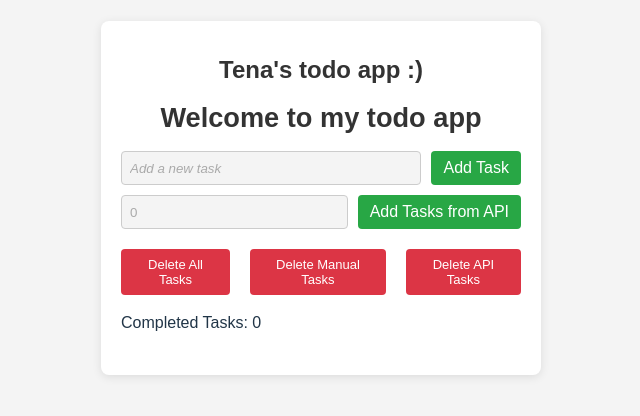
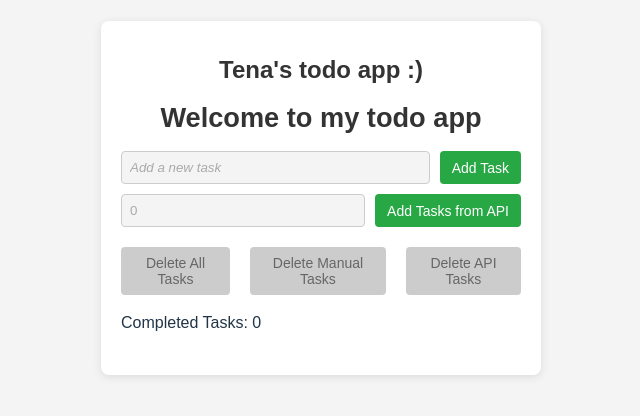
Before and after one commit to TenaRozing1/vite-react-app, a React (Vite) app: page / in a window 1280 px wide. Shown: the part 202-618 px from the top of the page, without its empty margins (319-959 px from the left). Built offline with nearby package versions, Linux system fonts and the light colour scheme.

Commit message:
Added check if button has to be disabled

```diff
--- a/src/App.scss
+++ b/src/App.scss
@@ -42,9 +42,6 @@ header {
     display: flex;
     justify-content: space-between;
     margin-bottom: 10px;
-
-
-
   }
 
   .task-actions {
@@ -70,15 +67,15 @@ header {
       color: #333;
 
       .todo-item {
+        margin-right: 15px;
         span {
-          margin-right: 15px;
+          margin-left: 10px;
         }
         &.completed {
           text-decoration: line-through;
           color: #999;
         }
       }
-
     }
   }
 }
--- a/src/components/TodoList.tsx
+++ b/src/components/TodoList.tsx
@@ -1,7 +1,8 @@
-import React, { useState, ChangeEvent } from "react";
-import { TodoItem } from "./ToDoItem";
-import Button from "./button-component/Button";
-import Input from "./input-component/Input";
+import React, { useState, ChangeEvent } from 'react';
+import { TodoItem } from './TodoItem';
+import Button from './button-component/Button';
+import Input from './input-component/Input';
+
 interface Todo {
   id: number;
   task: string;
@@ -45,7 +46,6 @@ export const TodoList: React.FC = () => {
         `https://dummyjson.com/todos?limit=${numTasksToAdd}`
       );
       const data = await response.json();
-      console.log(data);
       const apiTodos = data.todos.map((todo: any) => ({
         id: todo.id,
         task: todo.todo,
@@ -109,13 +109,25 @@ export const TodoList: React.FC = () => {
         </Button>
       </div>
       <div className="task-actions">
-        <Button onClick={deleteAllTasks} color="secondary">
+        <Button
+          onClick={deleteAllTasks}
+          color="secondary"
+          disabled={todos.length === 0} // Disable button if no tasks to delete
+        >
           Delete All Tasks
         </Button>
-        <Button onClick={deleteManualTasks} color="secondary">
+        <Button
+          onClick={deleteManualTasks}
+          color="secondary"
+          disabled={todos.every(todo => todo.fromAPI)} // Disable button if all tasks are from API
+        >
           Delete Manual Tasks
         </Button>
-        <Button onClick={deleteAPITasks} color="secondary">
+        <Button
+          onClick={deleteAPITasks}
+          color="secondary"
+          disabled={todos.every(todo => !todo.fromAPI)} // Disable button if all tasks are manual
+        >
           Delete API Tasks
         </Button>
       </div>
--- a/src/components/button-component/Button.scss
+++ b/src/components/button-component/Button.scss
@@ -4,8 +4,10 @@
   border-radius: 4px;
   cursor: pointer;
   transition: background-color 0.3s;
+  text-align: center;
+  font-size: 14px;
 
-  &--primary {
+  &.btn--primary {
     background-color: #28a745;
     color: #fff;
 
@@ -14,7 +16,7 @@
     }
   }
 
-  &--secondary {
+  &.btn--secondary {
     background-color: #dc3545;
     color: #fff;
 
@@ -22,4 +24,14 @@
       background-color: #c82333;
     }
   }
+
+  &.btn--disabled {
+    background-color: #ccc;
+    color: #666;
+    cursor: not-allowed;
+
+    &:hover {
+      background-color: #ccc;
+    }
+  }
 }
--- a/src/components/button-component/Button.tsx
+++ b/src/components/button-component/Button.tsx
@@ -4,14 +4,16 @@ import './Button.scss';
 interface ButtonProps {
   onClick: () => void;
   color: 'primary' | 'secondary';
+  disabled?: boolean;
   children: React.ReactNode;
 }
 
-const Button: React.FC<ButtonProps> = ({ onClick, color, children }) => {
+const Button: React.FC<ButtonProps> = ({ onClick, color, disabled = false, children }) => {
   return (
     <button
-      className={`btn btn--${color}`}
-      onClick={onClick}
+      className={`btn btn--${color} ${disabled ? 'btn--disabled' : ''}`}
+      onClick={!disabled ? onClick : undefined}
+      disabled={disabled}
     >
       {children}
     </button>
```
